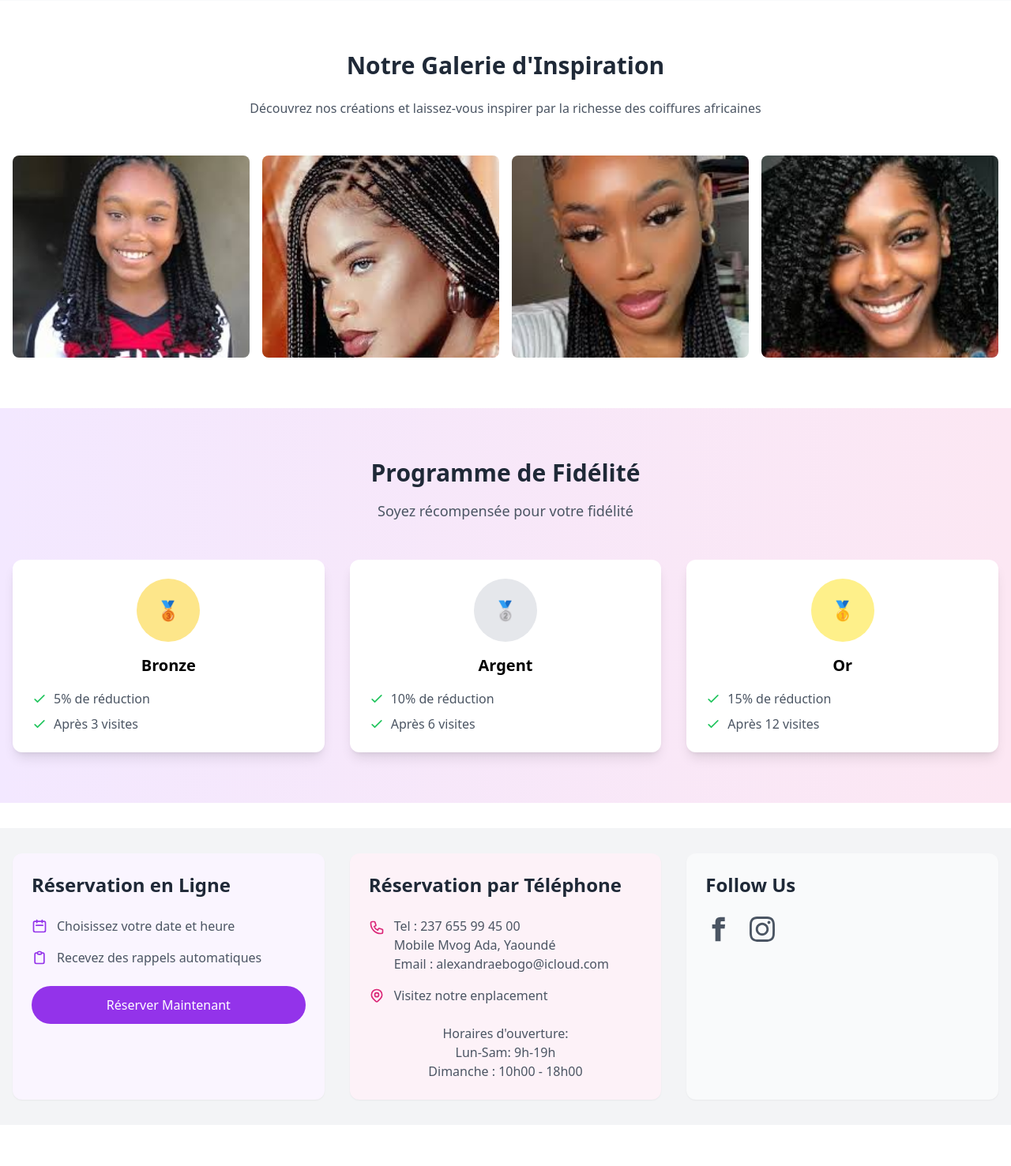
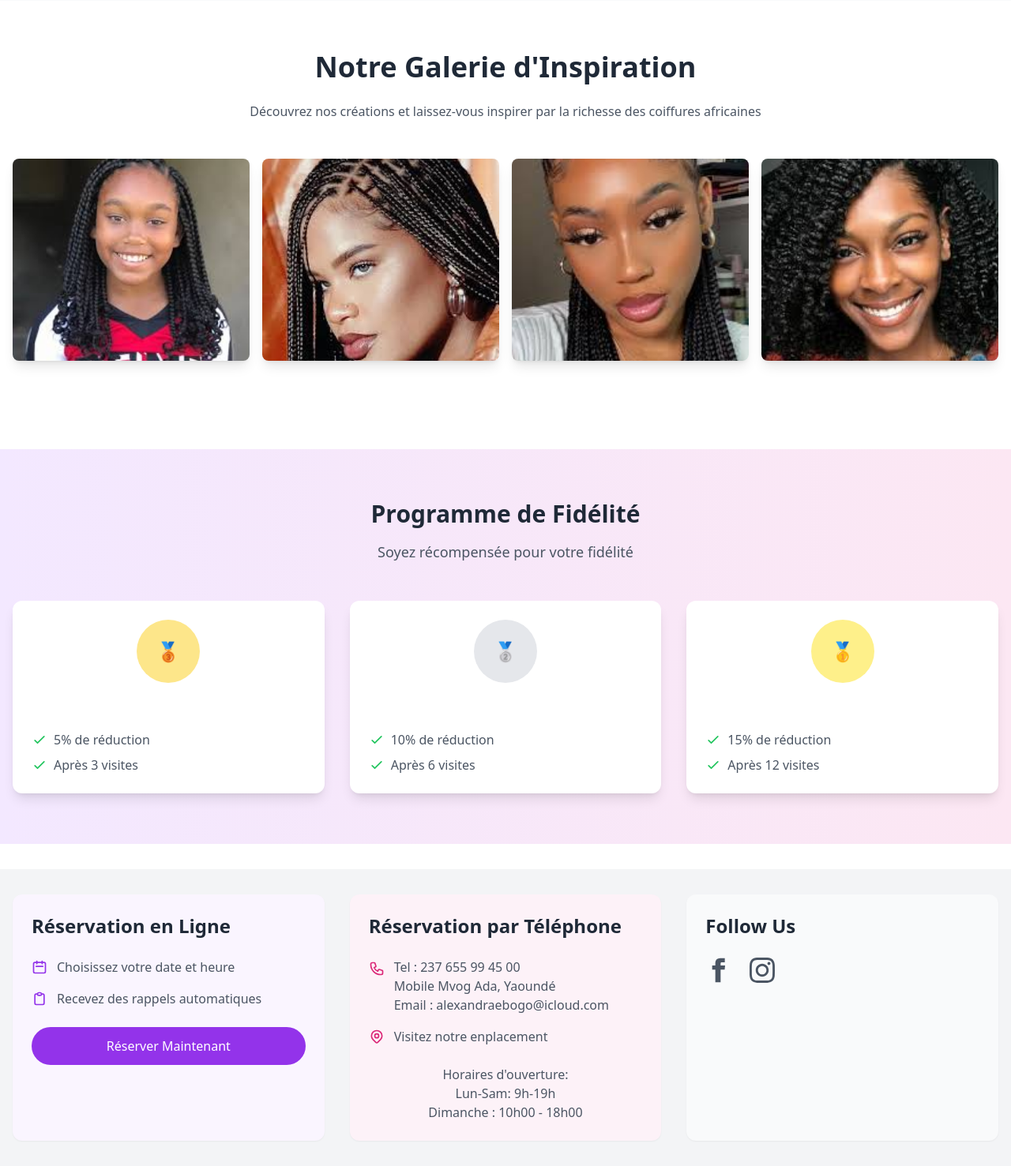
Before and after one commit to momogodi2000/online-haire-salon, a Django app: page / in a window 1280 px wide. Shown: the part 1251-2728 px from the top of the page at 79% size. Before the commit the page ends 2646 px from the top, so only its background shows below. Run offline with Django 5.2, Linux system fonts and the light colour scheme; some libraries are stand-ins or nearby versions.

Commit message:
update UI

```diff
--- a/salon/alex/templates/home_page/home.html
+++ b/salon/alex/templates/home_page/home.html
@@ -82,18 +82,56 @@
 <!-- Instagram Feed with Cultural Content -->
 <section class="py-16">
     <div class="container mx-auto px-4">
-        <h2 class="text-3xl font-bold text-center mb-6 text-gray-800 dark:text-white">
-            Notre Galerie d'Inspiration
-        </h2>
-        <p class="text-center mb-12 text-gray-600 dark:text-gray-300">
-            Découvrez nos créations et laissez-vous inspirer par la richesse des coiffures africaines
-        </p>
-        <div class="grid grid-cols-2 md:grid-cols-4 gap-4">
-            <img src="{% static 'images/33.JPEG' %}" alt="Box Braids" class="w-full h-64 object-cover rounded-lg">
-            <img src="{% static 'images/44.JPEG' %}" alt="Fulani Braids" class="w-full h-64 object-cover rounded-lg">
-            <img src="{% static 'images/8.JPEG' %}" alt="Twist Braids" class="w-full h-64 object-cover rounded-lg">
-            <img src="{% static 'images/9.JPEG' %}" alt="Cornrows" class="w-full h-64 object-cover rounded-lg">
+        <!-- Header Section -->
+        <div class="text-center mb-12 transform hover:scale-105 transition duration-300">
+            <h2 class="text-3xl md:text-4xl font-bold text-center mb-6 text-gray-800 dark:text-white">
+                Notre Galerie d'Inspiration
+            </h2>
+            <p class="text-center mb-12 text-gray-600 dark:text-gray-300 max-w-2xl mx-auto">
+                Découvrez nos créations et laissez-vous inspirer par la richesse des coiffures africaines
+            </p>
         </div>
+
+        <!-- Gallery Grid -->
+        <div class="grid grid-cols-1 sm:grid-cols-2 md:grid-cols-4 gap-4 mb-12">
+            <!-- Image 1 -->
+            <div class="group relative overflow-hidden rounded-lg shadow-lg">
+                <img src="{% static 'images/33.JPEG' %}" alt="Box Braids"
+                    class="w-full h-64 object-cover transform group-hover:scale-110 transition duration-500">
+                <div class="absolute inset-0 bg-black bg-opacity-40 opacity-0 group-hover:opacity-100
+                    transition duration-300 flex items-center justify-center">
+                    <p class="text-white text-lg font-semibold">Box Braids</p>
+                </div>
+            </div>
+            <!-- Image 2 -->
+            <div class="group relative overflow-hidden rounded-lg shadow-lg">
+                <img src="{% static 'images/44.JPEG' %}" alt="Fulani Braids"
+                    class="w-full h-64 object-cover transform group-hover:scale-110 transition duration-500">
+                <div class="absolute inset-0 bg-black bg-opacity-40 opacity-0 group-hover:opacity-100
+                    transition duration-300 flex items-center justify-center">
+                    <p class="text-white text-lg font-semibold">Fulani Braids</p>
+                </div>
+            </div>
+            <!-- Image 3 -->
+            <div class="group relative overflow-hidden rounded-lg shadow-lg">
+                <img src="{% static 'images/8.JPEG' %}" alt="Twist Braids"
+                    class="w-full h-64 object-cover transform group-hover:scale-110 transition duration-500">
+                <div class="absolute inset-0 bg-black bg-opacity-40 opacity-0 group-hover:opacity-100
+                    transition duration-300 flex items-center justify-center">
+                    <p class="text-white text-lg font-semibold">Twist Braids</p>
+                </div>
+            </div>
+            <!-- Image 4 -->
+            <div class="group relative overflow-hidden rounded-lg shadow-lg">
+                <img src="{% static 'images/9.JPEG' %}" alt="Cornrows"
+                    class="w-full h-64 object-cover transform group-hover:scale-110 transition duration-500">
+                <div class="absolute inset-0 bg-black bg-opacity-40 opacity-0 group-hover:opacity-100
+                    transition duration-300 flex items-center justify-center">
+                    <p class="text-white text-lg font-semibold">Cornrows</p>
+                </div>
+            </div>
+        </div>
+
     </div>
 </section>
 
@@ -111,8 +149,8 @@
                 <div class="w-20 h-20 mx-auto mb-4 rounded-full bg-amber-200 flex items-center justify-center">
                     <span class="text-2xl">🥉</span>
                 </div>
-                <h3 class="text-xl font-bold text-center mb-4">Bronze</h3>
-                <ul class="space-y-2 text-gray-600 dark:text-gray-300">
+                <h3 class="text-xl font-bold text-center mb-4 text-white">Bronze</h3>
+                     <ul class="space-y-2 text-gray-600 dark:text-gray-300">
                     <li class="flex items-center">
                         <svg class="w-5 h-5 text-green-500 mr-2" fill="none" stroke="currentColor" viewBox="0 0 24 24">
                             <path stroke-linecap="round" stroke-linejoin="round" stroke-width="2" d="M5 13l4 4L19 7" />
@@ -133,7 +171,7 @@
                 <div class="w-20 h-20 mx-auto mb-4 rounded-full bg-gray-200 flex items-center justify-center">
                     <span class="text-2xl">🥈</span>
                 </div>
-                <h3 class="text-xl font-bold text-center mb-4">Argent</h3>
+                <h3 class="text-xl font-bold text-center mb-4 text-white">Argent</h3>
                 <ul class="space-y-2 text-gray-600 dark:text-gray-300">
                     <li class="flex items-center">
                         <svg class="w-5 h-5 text-green-500 mr-2" fill="none" stroke="currentColor" viewBox="0 0 24 24">
@@ -155,7 +193,7 @@
                 <div class="w-20 h-20 mx-auto mb-4 rounded-full bg-yellow-200 flex items-center justify-center">
                     <span class="text-2xl">🥇</span>
                 </div>
-                <h3 class="text-xl font-bold text-center mb-4">Or</h3>
+                <h3 class="text-xl font-bold text-center mb-4 text-white">Or</h3>
                 <ul class="space-y-2 text-gray-600 dark:text-gray-300">
                     <li class="flex items-center">
                         <svg class="w-5 h-5 text-green-500 mr-2" fill="none" stroke="currentColor" viewBox="0 0 24 24">
```
Also changed, not shown: salon/alex/templates/home_page/booking.html (+4 -4 lines), salon/alex/templates/home_page/services.html (+77 -2 lines).
